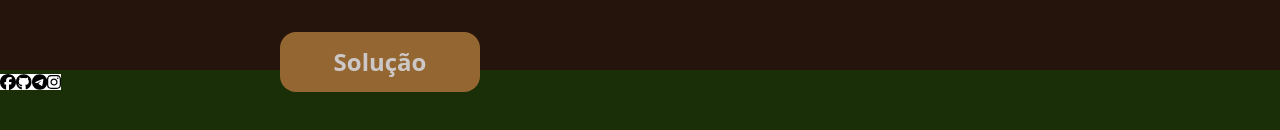
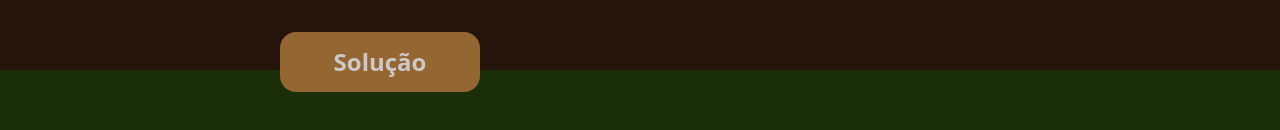
Before and after one commit to EPDM-Corporation/WebDevGS2, a React (Vite) app: page /sobre in a window 1280 px wide. Shown: the part 848-978 px from the top of the page. Built offline with nearby package versions, Linux system fonts and the light colour scheme.

Commit message:
fix(Sobre): Removendo w-screen da div

```diff
--- a/src/Components/Footer.jsx
+++ b/src/Components/Footer.jsx
@@ -4,16 +4,23 @@ import { faFacebook } from '@fortawesome/free-brands-svg-icons'
 import { faGithub } from '@fortawesome/free-brands-svg-icons'
 import { faTelegram } from '@fortawesome/free-brands-svg-icons'
 import { faInstagram } from '@fortawesome/free-brands-svg-icons'
+import { Link } from 'react-router-dom'
+
 
 const Footer = () => {
   return (
-    <footer className='h-[300px] bg-[#1A2F08]'>
-      <div>
-        <FontAwesomeIcon icon={faFacebook}  className='bg-white'/>
-        <FontAwesomeIcon icon={faGithub}  className='bg-white'/>
-        <FontAwesomeIcon icon={faTelegram}  className='bg-white'/>
-        <FontAwesomeIcon icon={faInstagram}  className='bg-white'/>
+    <footer className='h-[300px] bg-[#1A2F08] flex flex-col  items-center gap-5'>
+      {/* <div>
+        <FontAwesomeIcon icon={faFacebook}  className='p-[5px]  text-white rounded-[100px] transition ease-in-out hover:text-gray-500' size='3x'/>
+        <FontAwesomeIcon icon={faGithub}  className='p-[5px]  text-white rounded-[100px] transition ease-in-out hover:text-gray-500' size='3x'/>
+        <FontAwesomeIcon icon={faTelegram}  className='p-[5px] text-white rounded-[100px] transition ease-in-out hover:text-gray-500' size='3x'/>
+        <FontAwesomeIcon icon={faInstagram}  className='p-[5px] text-white rounded-[100px] transition ease-in-out hover:text-gray-500' size='3x'/>
       </div>
+      <div className='flex justify-center gap-5 items-center'>
+        <Link to="/" className='text-white text-[24px]'>Home</Link>
+        <Link to="/sobre" className='text-white text-[24px]'>Sobre</Link>
+        <Link to="/solucao" className='text-white text-[24px]'>Solução</Link>
+      </div> */}
     </footer>
   )
 }
--- a/src/Routes/Sobre.jsx
+++ b/src/Routes/Sobre.jsx
@@ -6,7 +6,7 @@ const Sobre = () =>{
     return(
         <>
         <Nav/>
-        <div className="w-screen h-screen bg-[#24140B] flex items-center ">
+        <div className="h-screen bg-[#24140B] flex items-center ">
             <div className="ml-70 text-[#CDC8C8]">
                 <h1 className="text-6xl font-bold mb-10">Sobre Nós</h1>
                 <h2 className="font-light text-lg">
```
